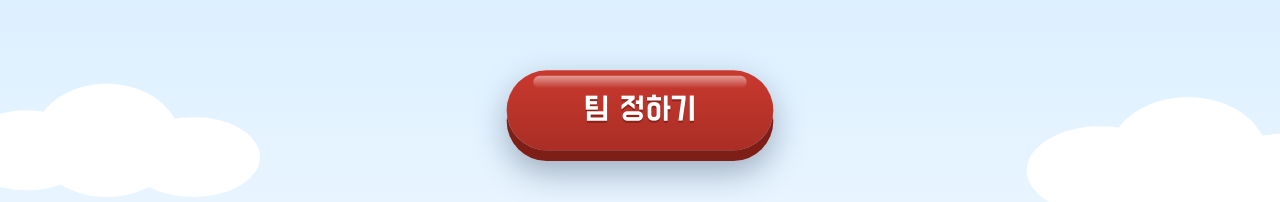
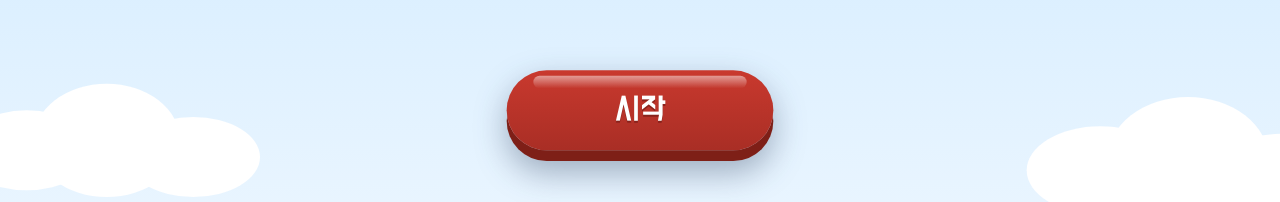
Before and after one commit to Ksanbal/year-end-games, a React (Vite) app: page / in a window 1280 px wide. Shown: the part 543-745 px from the top of the page. Built offline with nearby package versions, Linux system fonts and the light colour scheme.

Commit message:
fix: label the opening button 시작
00-0 now uses the existing copy.start. 00-0a still uses copy.pickTeams.

```diff
--- a/src/screens/Opening.tsx
+++ b/src/screens/Opening.tsx
@@ -13,7 +13,7 @@ export function Opening({ onPickTeams }: { onPickTeams: () => void }) {
       >
         {copy.appTitle}
       </div>
-      <PrimaryButton label={copy.pickTeams} onClick={onPickTeams} style={{ left: 760, top: 860 }} />
+      <PrimaryButton label={copy.start} onClick={onPickTeams} style={{ left: 760, top: 860 }} />
     </>
   );
 }
```
